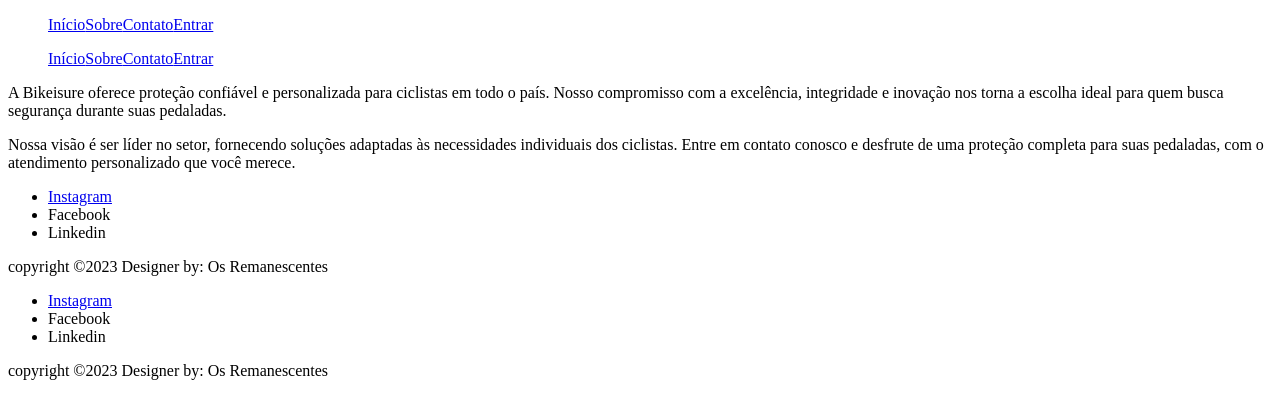
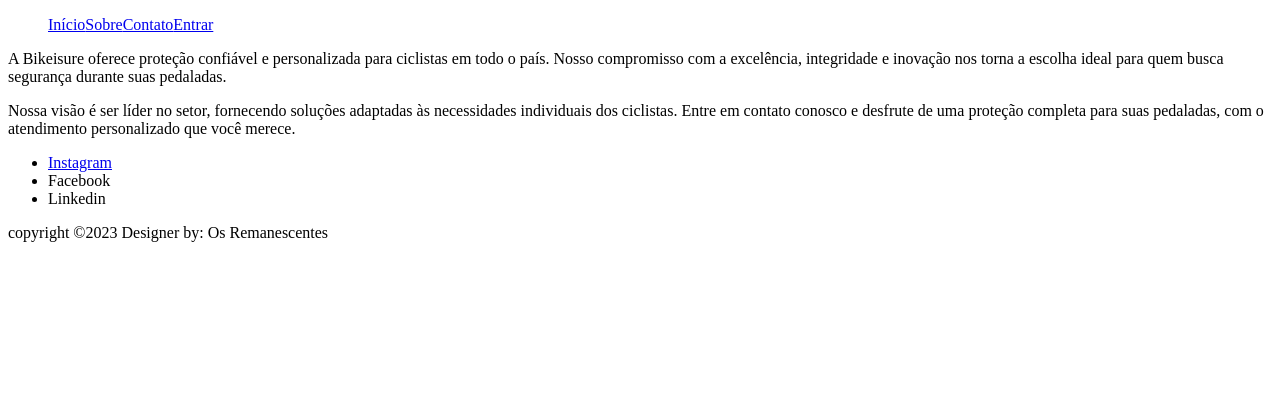
Before and after one commit to Neveszera/bikeisure, a React (Vite) app: page /sobre in a window 1280 px wide. Shown: the top 418 px of the page. Built offline with nearby package versions, Linux system fonts and the light colour scheme.

Commit message:
correção de instrutura sobre

```diff
--- a/src/routes/Sobre.jsx
+++ b/src/routes/Sobre.jsx
@@ -1,12 +1,10 @@
-import Header from '../components/Header.jsx'
-import Footer from '../components/Footer.jsx'
+
 
 
 
 export default function sobre() {
     return (
         <>
-            <Header/>
 
             <section>
                 <div>
@@ -17,7 +15,6 @@ export default function sobre() {
             </section>
 
 
-            <Footer/>
 
 
 
```
